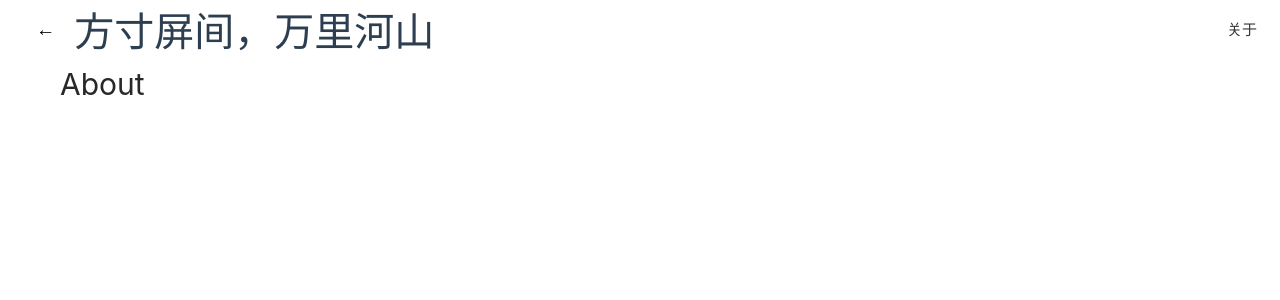
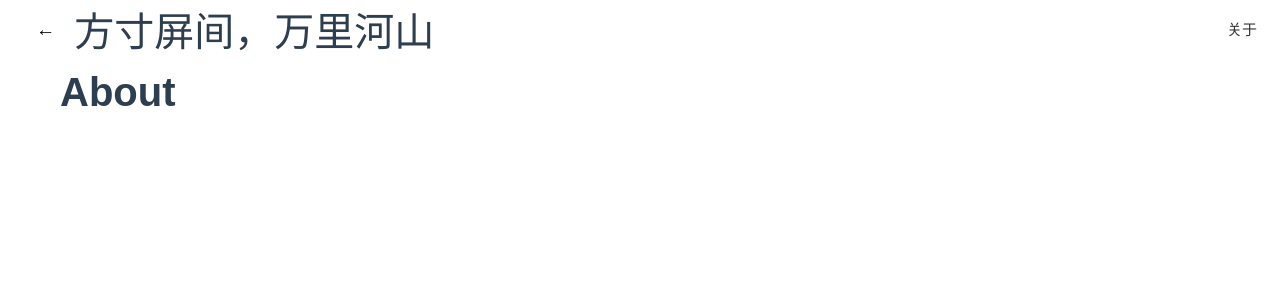
Before and after one commit to whuhyw/whuhyw, a Vue app: page /whuhyw/about in a window 1280 px wide. Shown: the top 300 px of the page. Built offline with nearby package versions, Linux system fonts and the light colour scheme; a web font is replaced by a local one.

Commit message:
Style: Update font family and heading styles across components

```diff
--- a/src/components/About.vue
+++ b/src/components/About.vue
@@ -9,4 +9,12 @@
   padding-top: 30px;
   padding-left: 30px;
 }
+
+h1 {
+  font-family: 'rtsxt', '宋体', sans-serif;
+  font-size: 2.5rem;
+  font-weight: 600;
+  color: #2c3e50;
+  margin-bottom: 1rem;
+}
 </style>
--- a/src/components/AttractionDetail.vue
+++ b/src/components/AttractionDetail.vue
@@ -36,6 +36,14 @@ const processedImages = computed(() => {
   margin: 1.5rem 1.5rem;
 }
 
+#content h1 {
+  font-family: 'rtsxt', '宋体', sans-serif;
+  font-size: 2.5rem;
+  font-weight: 600;
+  color: #2c3e50;
+  margin-bottom: 1rem;
+}
+
 #amap {
   position: fixed;
   left: 1.5vw;
--- a/src/components/CategoryDetail.vue
+++ b/src/components/CategoryDetail.vue
@@ -36,8 +36,12 @@ const firstImageUrl = (attraction) => {
 }
 
 .categoryDetail h1 {
-    font-family: "宋体";
+    font-family: 'rtsxt', '宋体', sans-serif;
+    font-size: 2.2rem;
+    font-weight: 500;
+    color: #4a5568;
     margin-top: 2vw;
+    margin-bottom: 1rem;
 }
 
 .attractions {
--- a/src/components/ImageCarousel.vue
+++ b/src/components/ImageCarousel.vue
@@ -142,6 +142,7 @@ const goToImage = (index) => {
   position: absolute;
   top: 50%;
   left: 50%;
+  color: black;
   transform: translate(-50%, -50%);
   font-family: 'rtsxt';
   font-size: 8vh;
```
